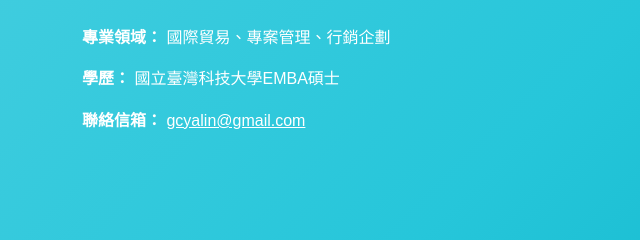
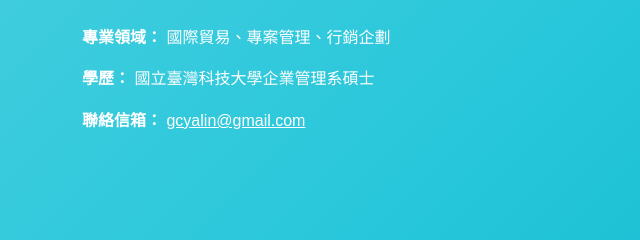
Before and after one commit to gcyalin/gcyalin.github.io, a plain HTML site: page index.html in a window 1280 px wide. Shown: the part 383-623 px from the top of the page, 0-640 px from the left. Drawn offline with nearby package versions, Linux system fonts and the light colour scheme.

Commit message:
Update index.html

```diff
--- a/index.html
+++ b/index.html
@@ -159,7 +159,7 @@
             name: "陳雅琳 Grace Chen",
             title: "慶堂工業-銷售總監",
             expertise: "國際貿易、專案管理、行銷企劃",
-            education: "國立臺灣科技大學EMBA碩士",
+            education: "國立臺灣科技大學企業管理系碩士",
             email: "gcyalin@gmail.com",
             about: "WORK SMART & PLAY HARD",
             contactEmail: "gcyalin@gmail.com",
```
